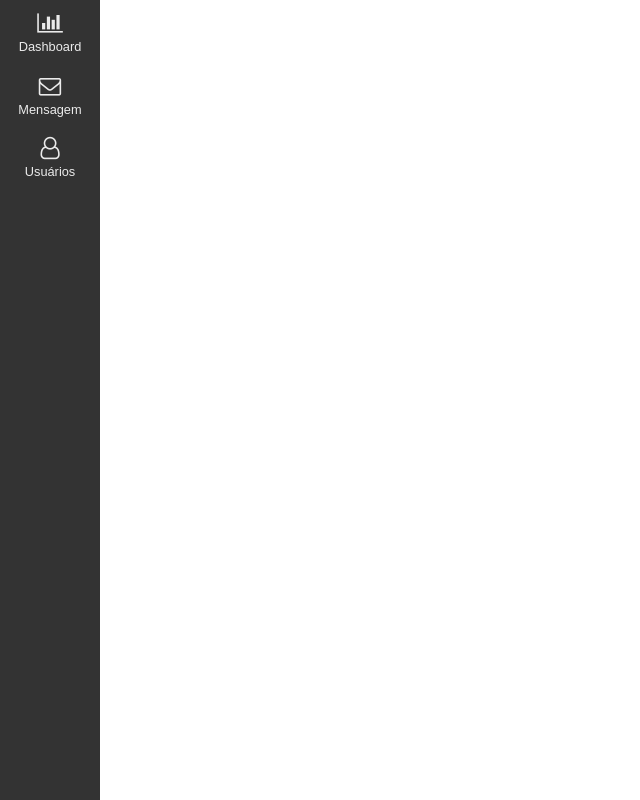
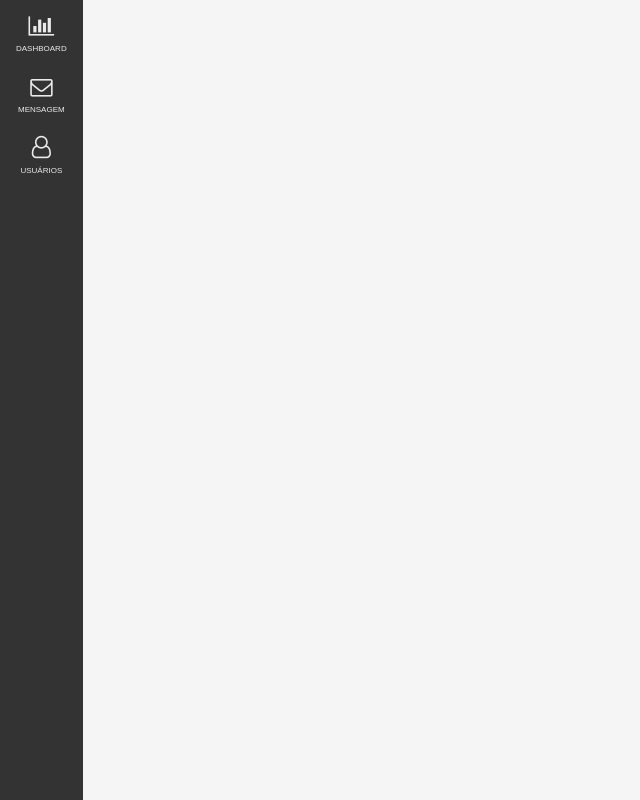
Before and after one commit to denismanfroioficial/dashboard, a plain HTML site: page index.html in a window 1280 px wide. Shown: the whole page, without its empty margins (0-640 px from the left). Drawn offline with Linux system fonts and the light colour scheme.

Commit message:
Inicio main content

```diff
--- a/assets/css/navegation.css
+++ b/assets/css/navegation.css
@@ -1,15 +1,16 @@
 /*Navegation Left Bar*/
 #aside-navegation{
-	max-width: 100px;
-	width: 100vw;
-	/*background-color: tomato;*/
+	padding: 0 1em;
+	background-color: rgba(0,0,0,.8);
 }
 #nav-left-bar{
-	width: 100vw;
-	background-color: rgba(0,0,0,.8);
+	-webkit-flex: 1;
+	-moz-flex: 1;
+	-ms-flex: 1;
+	-o-flex: 1;
+	flex: 1;
 }
 #nav-left-bar a{
-	width: 100vw;
 	color: rgba(255,255,255,.9);
 	text-decoration: none;
 	font-family: sans-serif;
@@ -17,8 +18,10 @@
 }
 #nav-left-bar .icon-opt-nav-bar{
 	font-size: 1.4em;
-	padding: .2em 0;
+	padding: .3em 0;
 }
+#nav-left-bar a:hover{color: tomato;}
 .legend-item{
-	font-size: .8em;
+	font-size: .5em;
+	text-transform: uppercase;
 }
--- a/assets/css/reset.css
+++ b/assets/css/reset.css
@@ -8,6 +8,9 @@
 	-webkit-tap-highlight-color: transparent;
 	-moz-tap-highlight-color: transparent;
 	tap-highlight-color: transparent;
+	-webkit-transition: all 0.1s ease;
+	-o-transition: all 0.1s ease;
+	transition: all 0.1s ease;
 }
 body, html{
 	font-size: 100%; /*16px*/
--- a/assets/css/style.css
+++ b/assets/css/style.css
@@ -4,3 +4,13 @@
 	width: 100vw; height: 100vh;
 	position: relative;
 }
+/*Main content*/
+#content-main{
+	-webkit-flex: 1 100%;
+	-moz-flex: 1 100%;
+	-ms-flex: 1 100%;
+	-o-flex: 1 100%;
+	flex: 1 100%;
+	background-color: rgba(0,0,0,.04);
+	padding: 1em;
+}
--- a/index.html
+++ b/index.html
@@ -14,7 +14,7 @@
 	<aside id="aside-navegation" class="d-flex">
 		<nav id="nav-left-bar" class="d-flex column align-center" role="navegation">
 			<!-- Item nav bar -->
-			<a href="#" title="" class="d-flex column">
+			<a href="#" title="Dashboard" class="d-flex column">
 				<!-- Icon Option Nav Bar -->
 				<span class="icon-opt-nav-bar d-flex just-center">
 					<i class="fa fa-bar-chart" aria-hidden="true"></i>
@@ -25,7 +25,7 @@
 				</span>
 			</a>
 			<!-- Item nav bar -->
-			<a href="#" title="" class="d-flex column">
+			<a href="#" title="Mensagem" class="d-flex column">
 				<!-- Icon Option Nav Bar -->
 				<span class="icon-opt-nav-bar d-flex just-center">
 					<i class="fa fa-envelope-o" aria-hidden="true"></i>
@@ -36,7 +36,7 @@
 				</span>
 			</a>
 			<!-- Item nav bar -->
-			<a href="#" title="" class="d-flex column">
+			<a href="#" title="Usuários" class="d-flex column">
 				<!-- Icon Option Nav Bar -->
 				<span class="icon-opt-nav-bar d-flex just-center">
 					<i class="fa fa-user-o" aria-hidden="true"></i>
@@ -48,6 +48,12 @@
 			</a>
 		</nav>
 	</aside>
+	<!-- Content main -->
+	<main id="content-main" class="d-flex" role="content">
+		<header class="d-flex">
+
+		</header>
+	</main>
 </main>
 
 <script src="assets/js/dev.js"></script> <!-- JS -->
```
